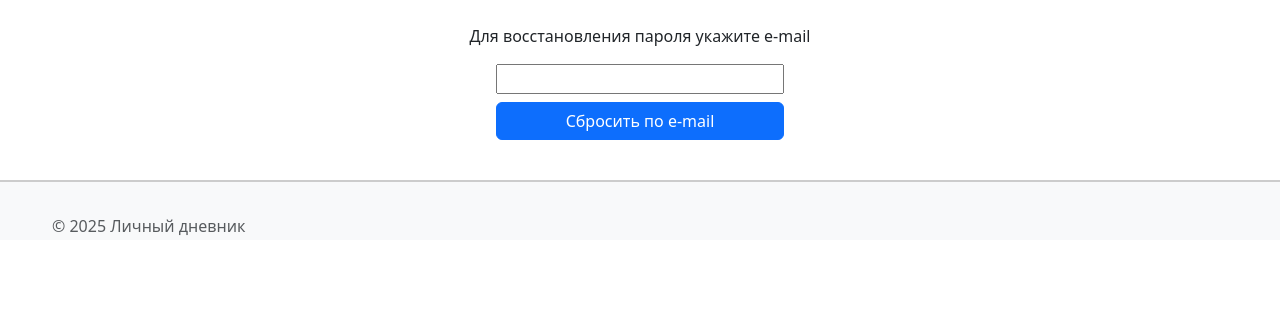
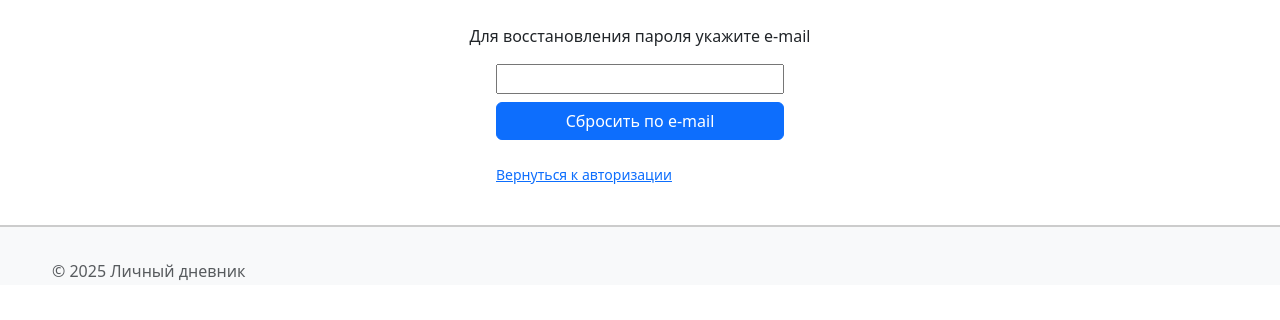
Before and after one commit to KarelinIvan/personal_diary, a Django app: page /users/reset-password/ in a window 1280 px wide. Shown: the part 64-384 px from the top of the page. Run offline with Django 5.2, Linux system fonts and the light colour scheme; some libraries are stand-ins or nearby versions.

Commit message:
66-й коммит,

```diff
--- a/users/templates/users/reset_password.html
+++ b/users/templates/users/reset_password.html
@@ -25,6 +25,10 @@
                             <div class="d-grid gap-2 col-6 mx-auto mb-4">
                                 <button type="submit" class="btn btn-primary">Сбросить по e-mail</button>
                             </div>
+
+                            <div class="d-grid gap-2 col-6 mx-auto mb-4">
+                                <a href="{% url 'users:login' %}" class="small">Вернуться к авторизации</a>
+                            </div>
                         </form>
                     </div>
                 </div>
```
